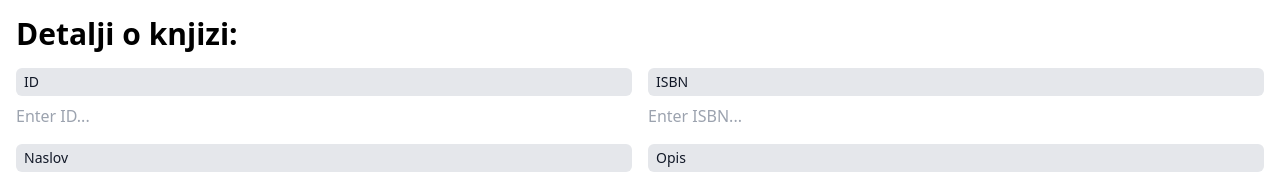
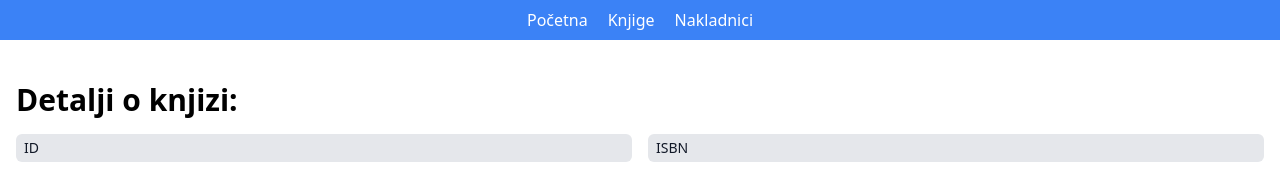
Before and after one commit to nkusurin/library-fe, a React (Vite) app: page /book-details/1 in a window 1280 px wide. Shown: the top 172 px of the page. Built offline with nearby package versions, Linux system fonts and the light colour scheme; no server answers.

Commit message:
dodana navigacijska traka

```diff
--- a/src/pages/books/bookDetailsPage.jsx
+++ b/src/pages/books/bookDetailsPage.jsx
@@ -1,4 +1,5 @@
 import BookDetails from "../../components/bookDetails";
+import NavigationBar from "../../components/navBar.jsx";
 import { useParams } from "react-router-dom";
 
 function BookDetailsPage() {
@@ -7,6 +8,7 @@ function BookDetailsPage() {
   const isEditDisabled = true;
   return (
     <>
+      <NavigationBar/>
       <BookDetails id={id} isEditDisabled={isEditDisabled} />
     </>
   );
```
